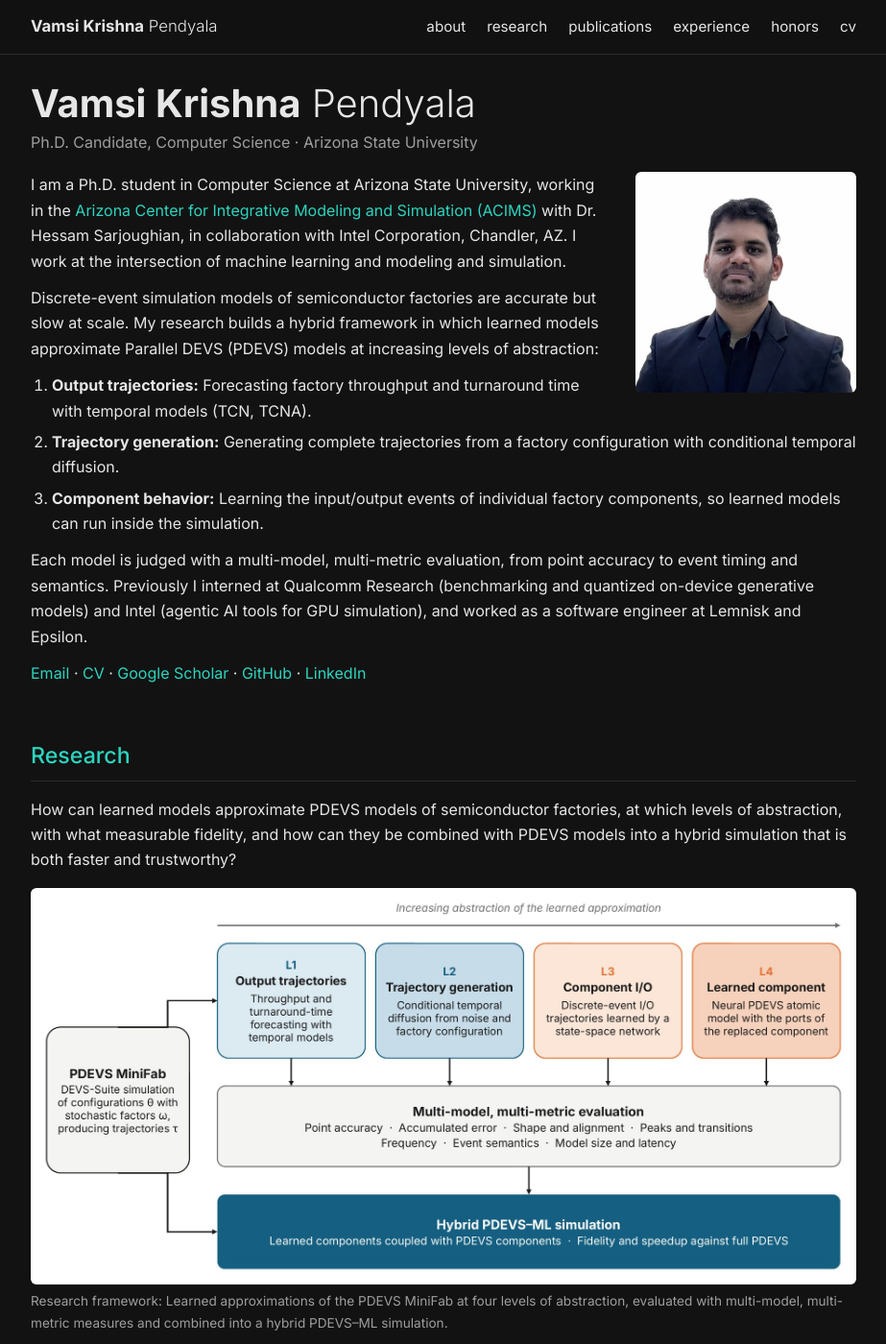
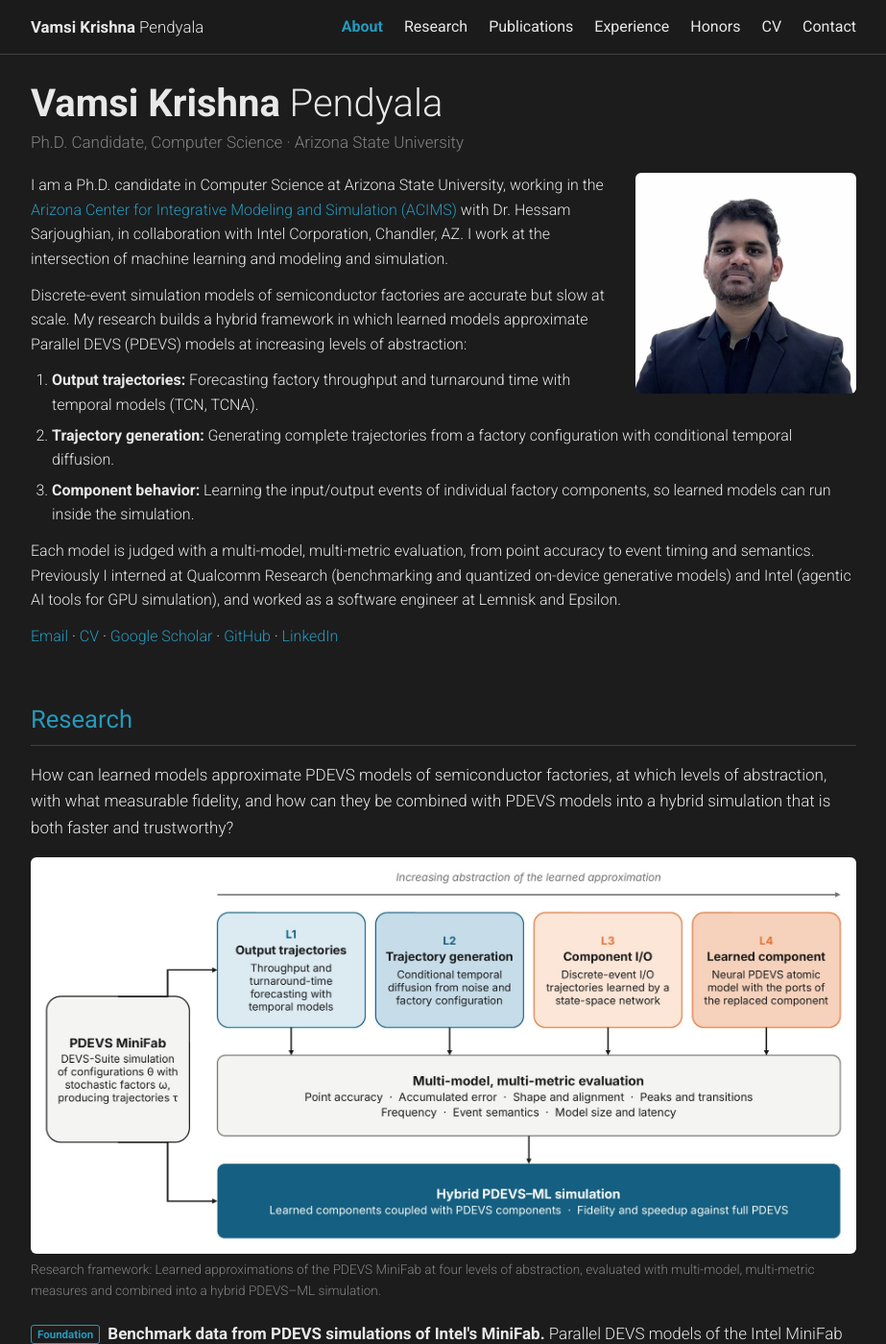
Before and after one commit to code-krishna/code-krishna.github.io, a Jekyll site: the page built from index.html, in a window 1280 px wide and 1400 px high. Shown: the whole window at 96% size, without its empty margins (178-1101 px from the left). Built offline with Jekyll 4.4.1, drawn with Linux system fonts in a browser that asks for light colours; a style sheet for code colours, icons or effects is not loaded; some of the changed text lies outside the part shown.

Commit message:
Edits based on feedback

```diff
--- a/_includes/nav.html
+++ b/_includes/nav.html
@@ -5,12 +5,13 @@
       <svg viewBox="0 0 24 24" width="20" height="20"><path stroke="currentColor" stroke-width="2" stroke-linecap="round" d="M4 7h16M4 12h16M4 17h16"/></svg>
     </button>
     <nav class="nav-links" id="nav-links">
-      <a href="#About">about</a>
-      <a href="#Research">research</a>
-      <a href="#Publications">publications</a>
-      <a href="#Experience">experience</a>
-      <a href="#Honors">honors</a>
-      <a href="{{ '/assets/cv.pdf' | relative_url }}" target="_blank" rel="noopener">cv</a>
+      <a href="#about">About</a>
+      <a href="#research">Research</a>
+      <a href="#publications">Publications</a>
+      <a href="#experience">Experience</a>
+      <a href="#honors">Honors</a>
+      <a href="{{ '/assets/cv.pdf' | relative_url }}" target="_blank" rel="noopener">CV</a>
+      <a href="#contact">Contact</a>
     </nav>
   </div>
 </header>
--- a/_layouts/default.html
+++ b/_layouts/default.html
@@ -3,7 +3,7 @@
 <head>
   <meta charset="utf-8">
   <meta name="viewport" content="width=device-width, initial-scale=1">
-  <meta name="theme-color" content="#121212">
+  <meta name="theme-color" content="#1c1c1d">
   <meta name="color-scheme" content="dark">
   <title>{% if page.title %}{{ page.title }} · {% endif %}{{ site.title }}</title>
   <meta name="description" content="{{ site.description | strip }}">
@@ -15,7 +15,9 @@
   <link rel="icon" href="{{ '/assets/img/favicon.svg' | relative_url }}" type="image/svg+xml">
   <link rel="preconnect" href="https://fonts.googleapis.com">
   <link rel="preconnect" href="https://fonts.gstatic.com" crossorigin>
-  <link href="https://fonts.googleapis.com/css2?family=Inter:wght@300;400;500;600;700&display=swap" rel="stylesheet">
+  <link href="https://fonts.googleapis.com/css2?family=Roboto:wght@300;400;500;700&family=Roboto+Slab:wght@100;300;400;500;700&family=Material+Icons&display=swap" rel="stylesheet">
+  <link rel="stylesheet" href="https://cdnjs.cloudflare.com/ajax/libs/font-awesome/6.5.2/css/all.min.css" crossorigin="anonymous" referrerpolicy="no-referrer">
+  <link rel="stylesheet" href="https://cdn.jsdelivr.net/gh/jpswalsh/academicons@1/css/academicons.min.css">
   <link rel="stylesheet" href="{{ '/assets/css/style.css' | relative_url }}">
 </head>
 <body>
--- a/assets/css/style.css
+++ b/assets/css/style.css
@@ -1,11 +1,11 @@
 /* Minimal dark academic theme (al-folio inspired) */
 :root{
-  --bg:#121212; --text:#e6e6e6; --muted:#9e9e9e; --line:#2c2c2c;
-  --accent:#2dd4bf; --code:#1c1c1c;
+  --bg:#1c1c1d; --text:#e8e8e8; --muted:#828282; --line:#424246;
+  --accent:#2698ba; --code:#2c3237;
 }
 *{box-sizing:border-box}
 html{scroll-behavior:smooth;scroll-padding-top:64px}
-body{margin:0;background:var(--bg);color:var(--text);font:16px/1.65 Inter,system-ui,-apple-system,"Segoe UI",Roboto,sans-serif;-webkit-font-smoothing:antialiased}
+body{margin:0;background:var(--bg);color:var(--text);font:300 17px/1.6 Roboto,system-ui,-apple-system,"Segoe UI",Roboto,sans-serif;-webkit-font-smoothing:antialiased}
 a{color:var(--accent);text-decoration:none}
 a:hover{text-decoration:underline}
 img{max-width:100%;display:block}
@@ -13,19 +13,20 @@ img{max-width:100%;display:block}
 main.wrap{padding-top:28px;padding-bottom:40px}
 
 /* Nav */
-.nav{position:sticky;top:0;z-index:50;background:rgba(18,18,18,.92);backdrop-filter:blur(8px);border-bottom:1px solid var(--line)}
+.nav{position:sticky;top:0;z-index:50;background:rgba(28,28,29,.95);backdrop-filter:blur(8px);border-bottom:1px solid var(--line)}
 .nav-inner{display:flex;align-items:center;justify-content:space-between;height:56px}
 .brand{color:var(--text);font-weight:300;font-size:1.05rem}
 .brand strong{font-weight:700}
 .brand:hover{text-decoration:none}
 .nav-links{display:flex;gap:22px}
-.nav-links a{color:var(--text);font-size:.95rem}
+.nav-links a{color:var(--text);font-size:1rem;font-weight:400}
+.nav-links a.active{color:var(--accent);font-weight:700}
 .nav-links a:hover{color:var(--accent);text-decoration:none}
 .menu-btn{display:none;background:none;border:none;color:var(--text);cursor:pointer}
 
 /* Sections */
 section{padding-top:8px;margin-bottom:34px}
-h2{font-size:1.45rem;font-weight:500;color:var(--accent);margin:0 0 14px;padding-bottom:6px;border-bottom:1px solid var(--line)}
+h2{font-size:1.6rem;font-weight:400;color:var(--accent);margin:0 0 14px;padding-bottom:6px;border-bottom:1px solid var(--line)}
 section#about{padding-top:0;overflow:hidden}
 
 /* About */
@@ -54,14 +55,14 @@ figure.zoom figcaption{display:none}
 .pub{display:grid;grid-template-columns:170px 1fr;gap:18px;padding:12px 0;border-bottom:1px solid var(--line)}
 .pub:last-child{border-bottom:none}
 .pub-left{display:flex;flex-direction:column;gap:6px}
-.abbr{align-self:flex-start;background:var(--accent);color:#0b2d29;font-size:.72rem;font-weight:700;padding:2px 8px;border-radius:3px;min-width:70px;text-align:center}
+.abbr{align-self:stretch;background:var(--accent);color:#fff;font-size:.8rem;font-weight:700;padding:3px 8px;border-radius:4px;text-align:center}
 .pub-left img{width:100%;height:96px;object-fit:contain;background:#fff;border-radius:4px;padding:3px;cursor:zoom-in}
-.pub-title{font-weight:600;line-height:1.4}
+.pub-title{font-weight:500;font-size:1.05rem;line-height:1.4}
 .pub-authors{font-size:.92rem;color:var(--muted);margin-top:2px}
 .pub-authors .me{color:var(--text);font-style:normal;font-weight:600;text-decoration:underline;text-underline-offset:2px}
-.pub-venue{font-size:.92rem;color:var(--muted);margin-top:2px}
-.pub-links{display:flex;gap:8px;margin-top:8px}
-.pub-links a,.bib-toggle{font:inherit;font-size:.78rem;padding:1px 10px;border:1px solid var(--text);border-radius:3px;color:var(--text);background:none;cursor:pointer}
+.pub-venue{font-size:.92rem;color:var(--text);margin-top:2px}
+.pub-links{display:flex;flex-wrap:wrap;gap:10px;margin-top:8px}
+.pub-links a,.bib-toggle{font:inherit;font-weight:400;font-size:.8rem;text-transform:uppercase;padding:.25rem 1rem;border:1px solid var(--text);border-radius:2px;color:var(--text);background:none;cursor:pointer}
 .pub-links a:hover,.bib-toggle:hover{border-color:var(--accent);color:var(--accent);text-decoration:none}
 .bib{background:var(--code);border:1px solid var(--line);border-radius:4px;padding:10px;font-size:.75rem;overflow-x:auto;margin:10px 0 0;white-space:pre}
 
@@ -116,3 +117,18 @@ figure.zoom.overview figcaption{display:block;font-size:.85rem;color:var(--muted
 .row{padding:12px 0;border-bottom:1px solid var(--line)}
 .rows .row:last-child{border-bottom:none}
 .hobbies{display:flex;flex-wrap:wrap;gap:8px 28px;margin:0}
+
+/* al-folio style tweaks */
+strong,b{font-weight:700}
+.bio{font-size:1rem}
+.affil a,.affil{font-weight:300}
+
+/* Contact */
+.social{text-align:center;margin-top:20px}
+.social h2{text-align:left}
+.contact-icons{font-size:3.5rem;display:flex;justify-content:center;gap:28px;margin:10px 0 6px}
+.contact-icons a{color:var(--text);transition:color .2s ease-in-out}
+.contact-icons a:hover{color:var(--accent);text-decoration:none}
+.contact-note{font-size:.9rem;margin:6px 0 0}
+.contact-note.muted{color:var(--muted);font-size:.8rem}
+@media (max-width:720px){.contact-icons{font-size:2.5rem;gap:18px}}
--- a/assets/js/main.js
+++ b/assets/js/main.js
@@ -36,4 +36,16 @@
       pre.hidden = !pre.hidden;
     });
   });
+
+  // Highlight the nav link for the section in view
+  var navAs = Array.prototype.slice.call(links.querySelectorAll('a[href^="#"]'));
+  var secs = navAs.map(function (a) { return document.querySelector(a.getAttribute('href')); });
+  function spy() {
+    var y = window.scrollY + 90, idx = 0;
+    secs.forEach(function (s, i) { if (s && s.offsetTop <= y) idx = i; });
+    if (window.innerHeight + window.scrollY >= document.body.scrollHeight - 2) idx = secs.length - 1;
+    navAs.forEach(function (a, i) { a.classList.toggle('active', i === idx); });
+  }
+  window.addEventListener('scroll', spy, { passive: true });
+  spy();
 })();
--- a/index.html
+++ b/index.html
@@ -16,7 +16,7 @@ layout: default
   </div>
 
   <div class="bio">
-    <p>I am a Ph.D. student in Computer Science at Arizona State University, working in the <a href="https://acims.asu.edu/" target="_blank" rel="noopener">Arizona Center for Integrative Modeling and Simulation (ACIMS)</a> with Dr. Hessam Sarjoughian, in collaboration with Intel Corporation, Chandler, AZ. I work at the intersection of machine learning and modeling and simulation.</p>
+    <p>I am a Ph.D. candidate in Computer Science at Arizona State University, working in the <a href="https://acims.asu.edu/" target="_blank" rel="noopener">Arizona Center for Integrative Modeling and Simulation (ACIMS)</a> with Dr. Hessam Sarjoughian, in collaboration with Intel Corporation, Chandler, AZ. I work at the intersection of machine learning and modeling and simulation.</p>
     <p>Discrete-event simulation models of semiconductor factories are accurate but slow at scale. My research builds a hybrid framework in which learned models approximate Parallel DEVS (PDEVS) models at increasing levels of abstraction:</p>
     <ol class="areas">
       <li><strong>Output trajectories:</strong> Forecasting factory throughput and turnaround time with temporal models (TCN, TCNA).</li>
@@ -129,3 +129,17 @@ layout: default
   <h2>Outside Research</h2>
   <p class="hobbies">{% for h in site.data.misc.hobbies %}<span>{{ h.icon }} {{ h.name }}</span>{% endfor %}</p>
 </section>
+
+<!-- CONTACT -->
+<section id="contact" class="social">
+  <h2>Contact</h2>
+  <div class="contact-icons">
+    <a href="mailto:{{ a.email }}" title="Email"><i class="fa-solid fa-envelope"></i></a>
+    <a href="{{ a.scholar }}" title="Google Scholar" target="_blank" rel="noopener"><i class="ai ai-google-scholar"></i></a>
+    <a href="https://github.com/{{ a.github }}" title="GitHub" target="_blank" rel="noopener"><i class="fa-brands fa-github"></i></a>
+    <a href="https://www.linkedin.com/in/{{ a.linkedin }}" title="LinkedIn" target="_blank" rel="noopener"><i class="fa-brands fa-linkedin"></i></a>
+    <a href="{{ '/assets/cv.pdf' | relative_url }}" title="CV" target="_blank" rel="noopener"><i class="ai ai-cv"></i></a>
+  </div>
+  <p class="contact-note">If you'd like to reach out, please drop an email to: {{ a.email | replace: '@', '[at]' | replace: '.', '[dot]' }}</p>
+  <p class="contact-note muted">School of Computing and Augmented Intelligence · Arizona State University, Tempe, AZ</p>
+</section>
```
